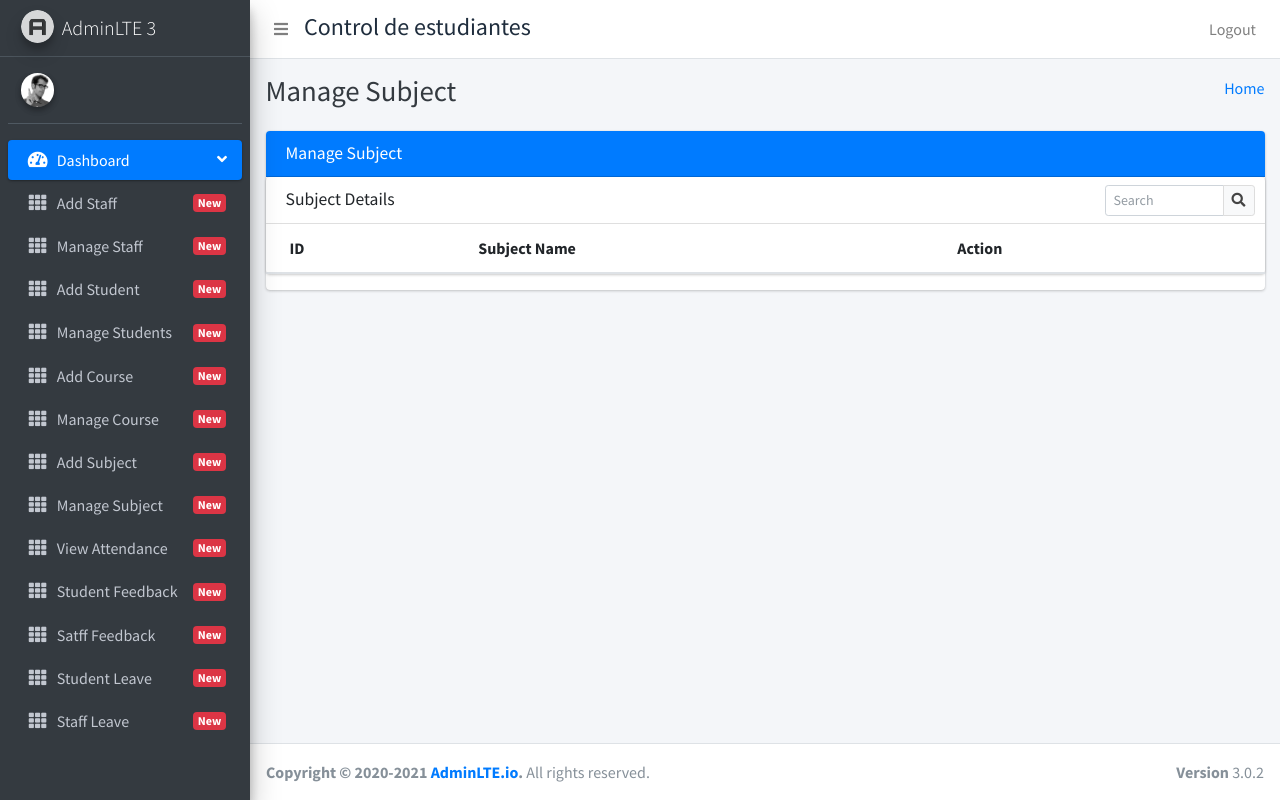
After one commit to AndresFloresPerez/Estudiantes, a Django app: template estudiantes/estudianteapp/templates/hod_template/manage_subject_template.html in a window 1280 px wide. The commit adds this page. Run offline with Django 3.2, Linux system fonts and the light colour scheme; the template is opened without the code that fills it, so the values that code supplies are empty; some libraries are stand-ins or nearby versions.

Commit message:
editar subtemas

```diff
--- /dev/null
+++ b/estudiantes/estudianteapp/templates/hod_template/manage_subject_template.html
@@ -0,0 +1,70 @@
+{% extends 'hod_template/base_template.html' %}
+{% block page_title %}
+Manage Subject
+{% endblock page_title %}
+{% block main_content %}
+    <!-- Main content -->
+    <section class="content">
+      <div class="container-fluid">
+          <div class="row">
+              <div class="col-md-12">
+            <!-- general form elements -->
+            <div class="card card-primary">
+              <div class="card-header">
+                <h3 class="card-title">Manage Subject</h3>
+              </div>
+              <!-- /.card-header -->
+              <!-- form start -->
+          <div class="row">
+          <div class="col-12">
+            <div class="card">
+              <div class="card-header">
+                <h3 class="card-title">Subject Details</h3>
+
+                <div class="card-tools">
+                  <div class="input-group input-group-sm" style="width: 150px;">
+                    <input type="text" name="table_search" class="form-control float-right" placeholder="Search">
+
+                    <div class="input-group-append">
+                      <button type="submit" class="btn btn-default"><i class="fas fa-search"></i></button>
+                    </div>
+                  </div>
+                </div>
+              </div>
+              <!-- /.card-header -->
+              <div class="card-body table-responsive p-0">
+                <table class="table table-hover text-nowrap">
+                  <thead>
+                    <tr>
+                      <th>ID</th>
+                      <th>Subject Name</th>
+                      <th>Action</th>
+                    </tr>
+                  </thead>
+                  <tbody>
+                  {% for subject in subjects %}
+                    <tr>
+                      <td>{{ subject.id }}</td>
+                      <td>{{ subject.subject_name }}</td>
+                      <td><a href="/edit_subject/{{ subject.id }}" class="btn btn-success">Edit</a></td>
+                    </tr>
+                  {% endfor %}
+                  </tbody>
+                </table>
+              </div>
+              <!-- /.card-body -->
+            </div>
+            <!-- /.card -->
+          </div>
+        </div>
+            </div>
+            <!-- /.card -->
+
+
+
+          </div>
+          </div>
+      </div>
+    </section>
+    <!-- /.content -->
+{% endblock main_content %}
--- a/estudiantes/estudianteapp/templates/hod_template/sidebar_template.html
+++ b/estudiantes/estudianteapp/templates/hod_template/sidebar_template.html
@@ -99,7 +99,7 @@
             </a>
           </li>
            <li class="nav-item">
-            <a href="/add_staff" class="nav-link">
+            <a href="/manage_subject" class="nav-link">
               <i class="nav-icon fas fa-th"></i>
               <p>
                 Manage Subject
--- a/estudiantes/estudiantes/urls.py
+++ b/estudiantes/estudiantes/urls.py
@@ -40,10 +40,13 @@ urlpatterns = [
     path('manage_staff',HodViews.manage_staff),
     path('manage_student',HodViews.manage_student),
     path('manage_course',HodViews.manage_course),
+    path('manage_subject',HodViews.manage_subject),
     path('edit_staff/<str:staff_id>',HodViews.edit_staff),
     path('edit_staff_save',HodViews.edit_staff_save),
     path('edit_student/<str:student_id>',HodViews.edit_student),
     path('edit_student_save',HodViews.edit_student_save),
     path('edit_course/<str:course_id>',HodViews.edit_course),
     path('edit_course_save',HodViews.edit_course_save),
+    path('edit_subject/<str:subject_id>',HodViews.edit_subject),
+    path('edit_subject_save',HodViews.edit_subject_save),
 ]+static(settings.MEDIA_URL,document_root=settings.MEDIA_ROOT)+static(settings.STATIC_URL,document_root=settings.STATIC_ROOT)
```
Also changed, not shown: estudiantes/estudianteapp/HodViews.py (+37 -0 lines), estudiantes/estudianteapp/templates/hod_template/edit_subject_template.html (added, +78 -0 lines).
